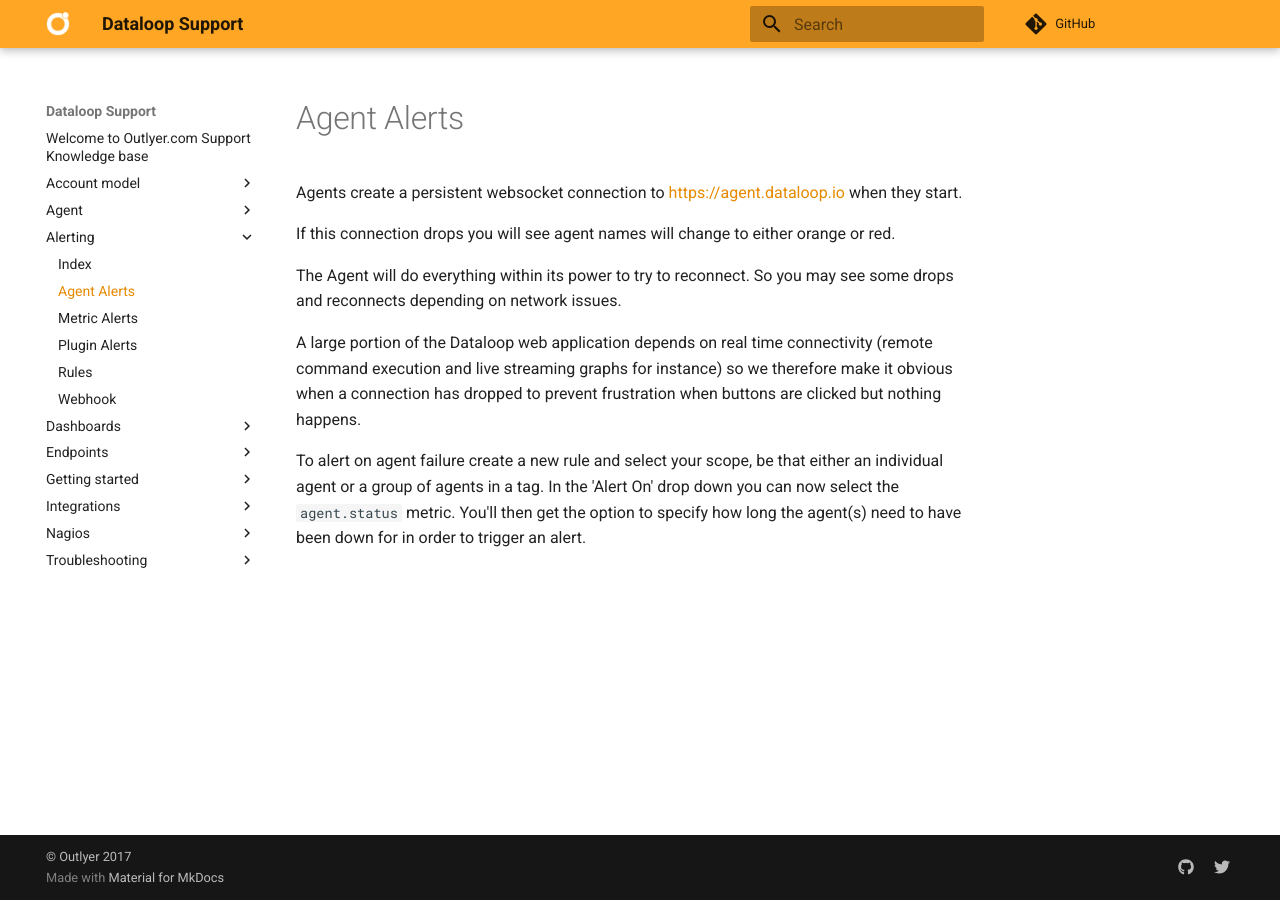
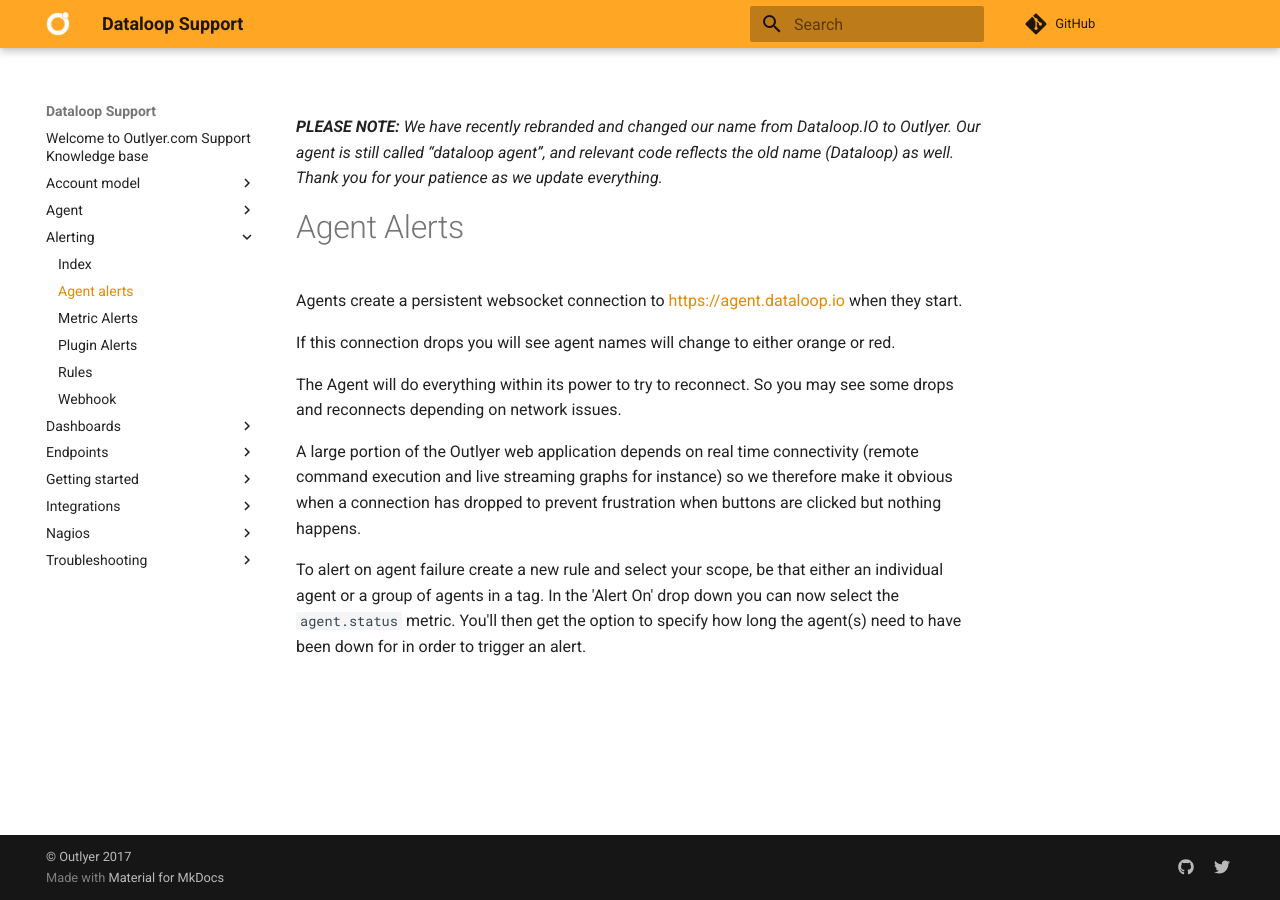
Before and after one commit to dataloop/dataloop-support, an MkDocs documentation site: the page built from docs/alerting/agent_alerts.md, in a window 1280 px wide. Built offline with MkDocs 1.6.1 and Material for MkDocs 9.7.7, drawn with Linux system fonts in a browser that asks for light colours; comment, search, counter and statistics services are not loaded.

Commit message:
replace Dataloop in link? + added comment above

```diff
--- a/docs/alerting/agent_alerts.md
+++ b/docs/alerting/agent_alerts.md
@@ -1,3 +1,5 @@
+_**PLEASE NOTE:** We have recently rebranded and changed our name from Dataloop.IO to Outlyer. Our agent is still called “dataloop agent”, and relevant code reflects the old name (Dataloop) as well. Thank you for your patience as we update everything._
+
 # Agent Alerts
 
 Agents create a persistent websocket connection to <https://agent.dataloop.io> when they start.
@@ -6,6 +8,6 @@
 
 The Agent will do everything within its power to try to reconnect. So you may see some drops and reconnects depending on network issues.
 
-A large portion of the Dataloop web application depends on real time connectivity (remote command execution and live streaming graphs for instance) so we therefore make it obvious when a connection has dropped to prevent frustration when buttons are clicked but nothing happens.
+A large portion of the Outlyer web application depends on real time connectivity (remote command execution and live streaming graphs for instance) so we therefore make it obvious when a connection has dropped to prevent frustration when buttons are clicked but nothing happens.
 
 To alert on agent failure create a new rule and select your scope, be that either an individual agent or a group of agents in a tag. In the 'Alert On' drop down you can now select the `agent.status` metric. You'll then get the option to specify how long the agent(s) need to have been down for in order to trigger an alert.
```
